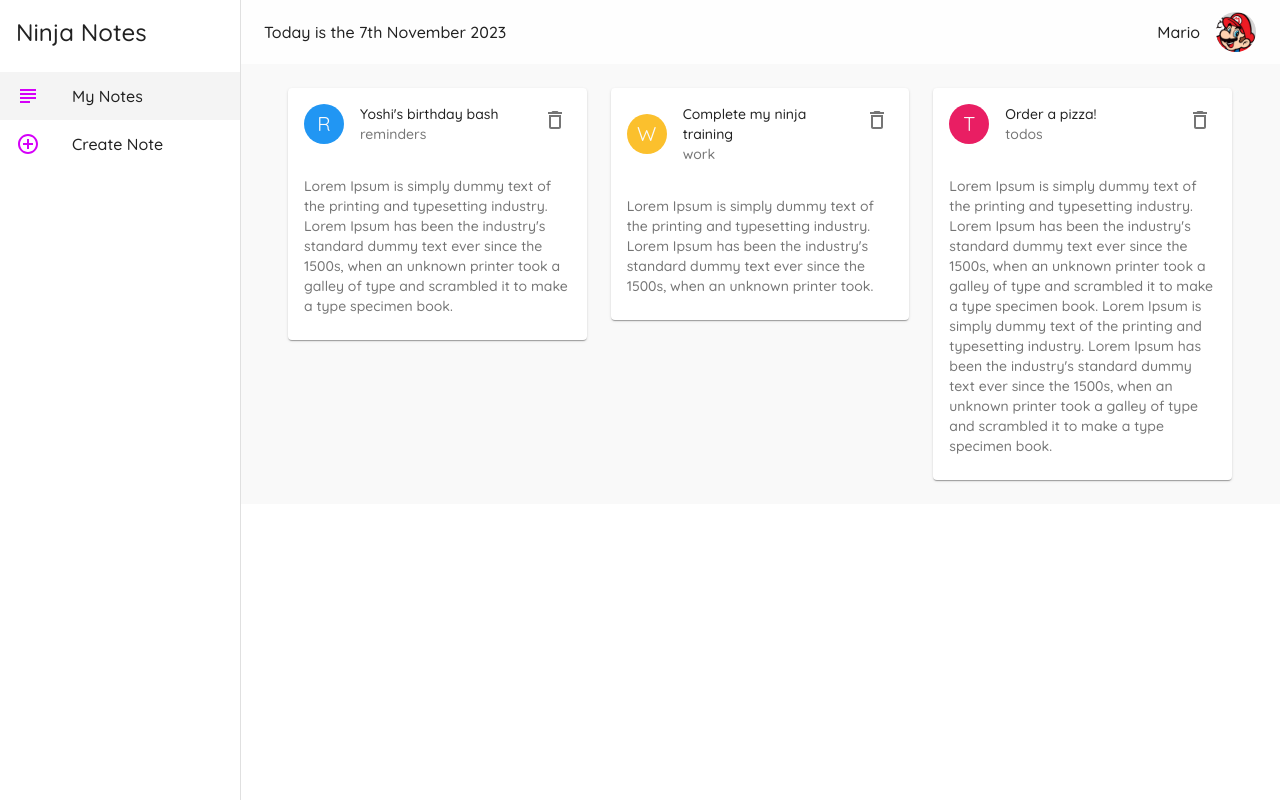
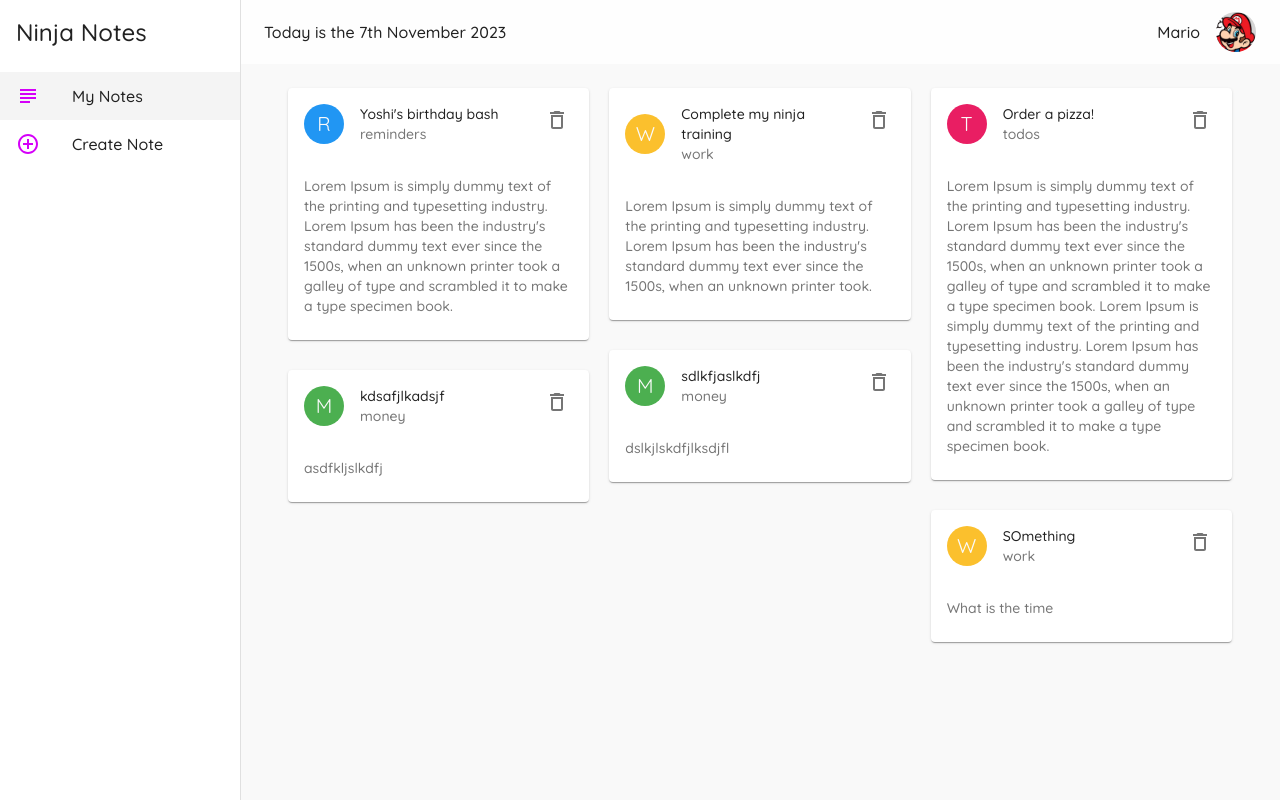
Before and after one commit to KangoChipaila/Learn-Material-UI, a React (Create React App) app: page / in a window 1280 px wide. Built offline with nearby package versions, Linux system fonts and the light colour scheme; data requests are answered from the project's data file.

Commit message:
Material UI Tutorial Complete

```diff
--- a/data/db.json
+++ b/data/db.json
@@ -17,6 +17,24 @@
       "details": "Lorem Ipsum is simply dummy text of the printing and typesetting industry. Lorem Ipsum has been the industry's standard dummy text ever since the 1500s, when an unknown printer took a galley of type and scrambled it to make a type specimen book.\nLorem Ipsum is simply dummy text of the printing and typesetting industry. Lorem Ipsum has been the industry's standard dummy text ever since the 1500s, when an unknown printer took a galley of type and scrambled it to make a type specimen book.",
       "category": "todos",
       "id": 3
+    },
+    {
+      "title": "kdsafjlkadsjf",
+      "details": "asdfkljslkdfj",
+      "category": "money",
+      "id": 4
+    },
+    {
+      "title": "sdlkfjaslkdfj",
+      "details": "dslkjlskdfjlksdjfl",
+      "category": "money",
+      "id": 5
+    },
+    {
+      "title": "SOmething ",
+      "details": "What is the time",
+      "category": "work",
+      "id": 6
     }
   ]
 }
--- a/package.json
+++ b/package.json
@@ -17,6 +17,7 @@
     "date-fns": "^2.30.0",
     "react": "^17.0.1",
     "react-dom": "^17.0.1",
+    "react-masonry-css": "^1.0.16",
     "react-router-dom": "^5.2.0",
     "react-scripts": "^5.0.1",
     "web-vitals": "^1.1.0"
--- a/src/index.css
+++ b/src/index.css
@@ -4,4 +4,20 @@
   margin: 0;
   -webkit-font-smoothing: antialiased;
   -moz-osx-font-smoothing: grayscale;
+  background: #f9f9f9;
 }
+
+.my-masonry-grid {
+  display: -webkit-box; /* Not needed if autoprefixing */
+  display: -ms-flexbox; /* Not needed if autoprefixing */
+  display: flex;
+  margin-left: -20px; /* gutter size offset */
+  width: auto;
+}
+.my-masonry-grid_column {
+  padding-left: 20px; /* gutter size */
+  background-clip: padding-box;
+}
+.my-masonry-grid_column > div { /* change div to reference your elements you put in <Masonry> */
+  margin-bottom: 30px;
+}
--- a/src/pages/Notes.js
+++ b/src/pages/Notes.js
@@ -1,6 +1,6 @@
 import React, { useEffect, useState } from 'react'
 import Container from '@material-ui/core/Container'
-import Grid from '@material-ui/core/Grid'
+import Masonry from 'react-masonry-css'
 import NoteCard from '../components/NoteCard'
 
 export default function Notes() {
@@ -20,15 +20,24 @@
     setNotes(newNotes)
   }
 
+  const breakpoints = {
+    default: 3,
+    1100: 2,
+    700: 1
+  };
+
   return (
     <Container>
-      <Grid container spacing={3}>
+      <Masonry
+        breakpointCols={breakpoints}
+        className="my-masonry-grid"
+        columnClassName="my-masonry-grid_column">
         {notes.map(note => (
-          <Grid item xs={12} md={6} lg={4} key={note.id}>
+          <div key={note.id}>
             <NoteCard note={note} handleDelete={handleDelete} />
-          </Grid>
+          </div>
         ))}
-      </Grid>
+      </Masonry>
     </Container>
   )
 }
```
Also changed, not shown: 1 other file (tests, documents, lock files or other folders).
